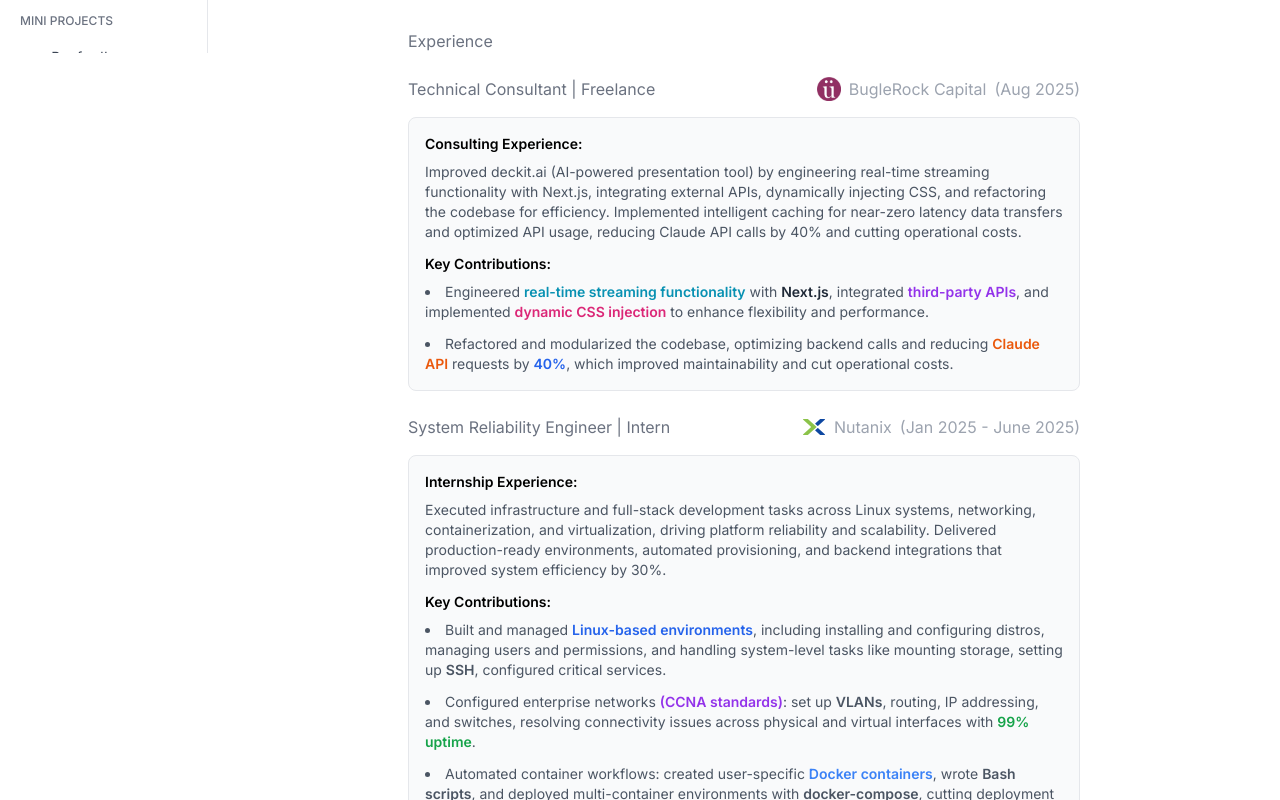
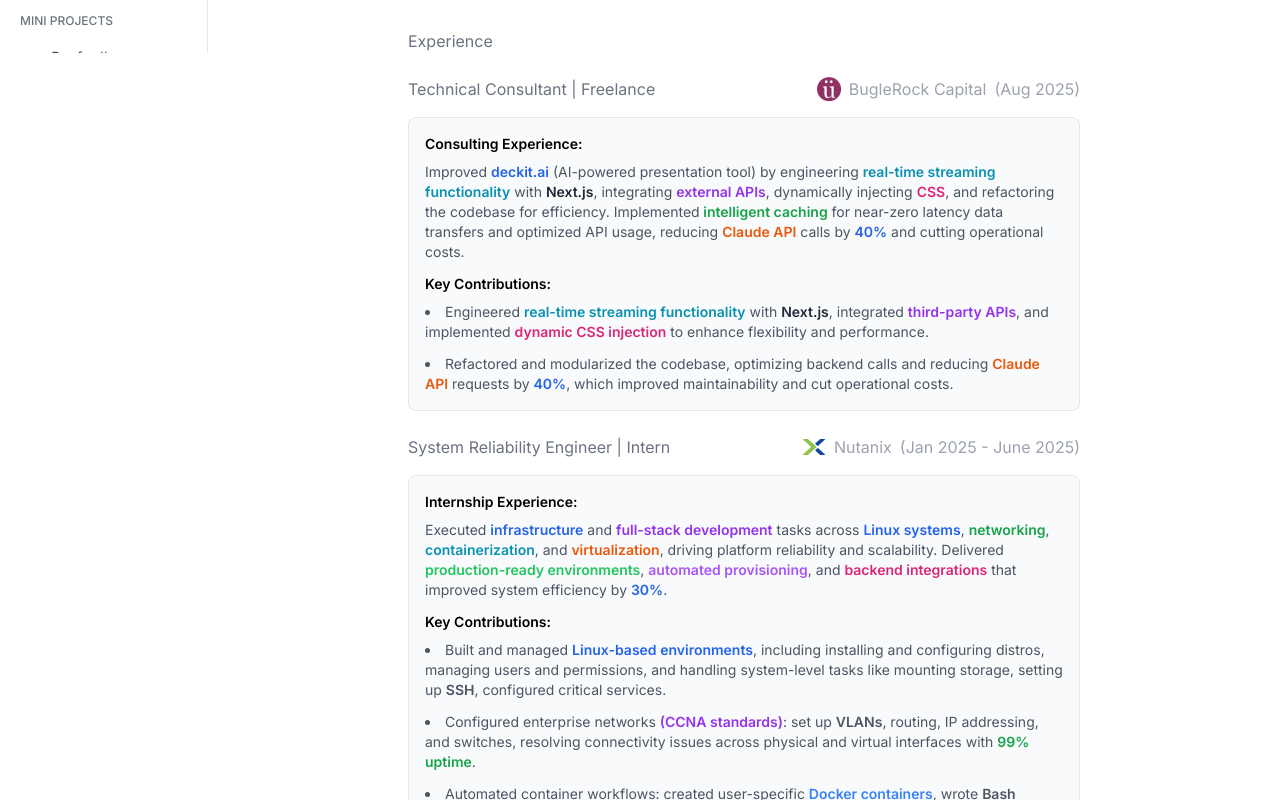
Before and after one commit to Nishant891/dematrix-portfolio, a Next.js app: page / in a window 1280 px wide. Shown: the part 747-1547 px from the top of the page. Built offline with nearby package versions, Linux system fonts and the light colour scheme.

Commit message:
few more changes

```diff
--- a/app/page.tsx
+++ b/app/page.tsx
@@ -257,12 +257,34 @@ export default function Home() {
                     Consulting Experience:
                   </h3>
                   <p className="text-sm text-gray-600">
-                    Improved deckit.ai (AI-powered presentation tool) by
-                    engineering real-time streaming functionality with Next.js,
-                    integrating external APIs, dynamically injecting CSS, and
-                    refactoring the codebase for efficiency. Implemented
-                    intelligent caching for near-zero latency data transfers and
-                    optimized API usage, reducing Claude API calls by 40% and
+                    Improved{" "}
+                    <span className="font-semibold text-blue-600">
+                      deckit.ai
+                    </span>{" "}
+                    (AI-powered presentation tool) by engineering{" "}
+                    <span className="font-semibold text-cyan-600">
+                      real-time streaming functionality
+                    </span>{" "}
+                    with{" "}
+                    <span className="font-semibold text-gray-800">Next.js</span>
+                    , integrating{" "}
+                    <span className="font-semibold text-purple-600">
+                      external APIs
+                    </span>
+                    , dynamically injecting{" "}
+                    <span className="font-semibold text-pink-600">CSS</span>,
+                    and refactoring the codebase for efficiency. Implemented
+                    <span className="font-semibold text-green-600">
+                      {" "}
+                      intelligent caching
+                    </span>{" "}
+                    for near-zero latency data transfers and optimized API
+                    usage, reducing{" "}
+                    <span className="font-semibold text-orange-600">
+                      Claude API
+                    </span>{" "}
+                    calls by{" "}
+                    <span className="font-semibold text-blue-600">40%</span> and
                     cutting operational costs.
                   </p>
 
@@ -331,12 +353,44 @@ export default function Home() {
                     Internship Experience:
                   </h3>
                   <p className="text-sm text-gray-600">
-                    Executed infrastructure and full-stack development tasks
-                    across Linux systems, networking, containerization, and
-                    virtualization, driving platform reliability and
-                    scalability. Delivered production-ready environments,
-                    automated provisioning, and backend integrations that
-                    improved system efficiency by 30%.
+                    Executed{" "}
+                    <span className="font-semibold text-blue-600">
+                      infrastructure
+                    </span>{" "}
+                    and{" "}
+                    <span className="font-semibold text-purple-600">
+                      full-stack development
+                    </span>{" "}
+                    tasks across{" "}
+                    <span className="font-semibold text-blue-600">
+                      Linux systems
+                    </span>
+                    ,{" "}
+                    <span className="font-semibold text-green-600">
+                      networking
+                    </span>
+                    ,{" "}
+                    <span className="font-semibold text-cyan-600">
+                      containerization
+                    </span>
+                    , and{" "}
+                    <span className="font-semibold text-orange-600">
+                      virtualization
+                    </span>
+                    , driving platform reliability and scalability. Delivered{" "}
+                    <span className="font-semibold text-green-500">
+                      production-ready environments
+                    </span>
+                    ,{" "}
+                    <span className="font-semibold text-purple-500">
+                      automated provisioning
+                    </span>
+                    , and{" "}
+                    <span className="font-semibold text-pink-600">
+                      backend integrations
+                    </span>{" "}
+                    that improved system efficiency by{" "}
+                    <span className="font-semibold text-blue-600">30%</span>.
                   </p>
 
                   <h3 className="text-sm font-semibold mt-3 mb-2">
--- a/components/terminal.tsx
+++ b/components/terminal.tsx
@@ -27,7 +27,7 @@ const statements: Statement[] = [
   {
     input: 'resume',
     return:
-      '"<a rel="noopener" className="text-green-700" href="/Resume(Nishant Sharma).pdf" target="_blank">Resume(Nishant Sharma).pdf</a>"',
+      '<a rel="noopener" style="color: #2563eb;" href="/Resume(Nishant Sharma).pdf" target="_blank">Resume(Nishant Sharma).pdf</a>',
   },
   {
     input: 'education',
```
